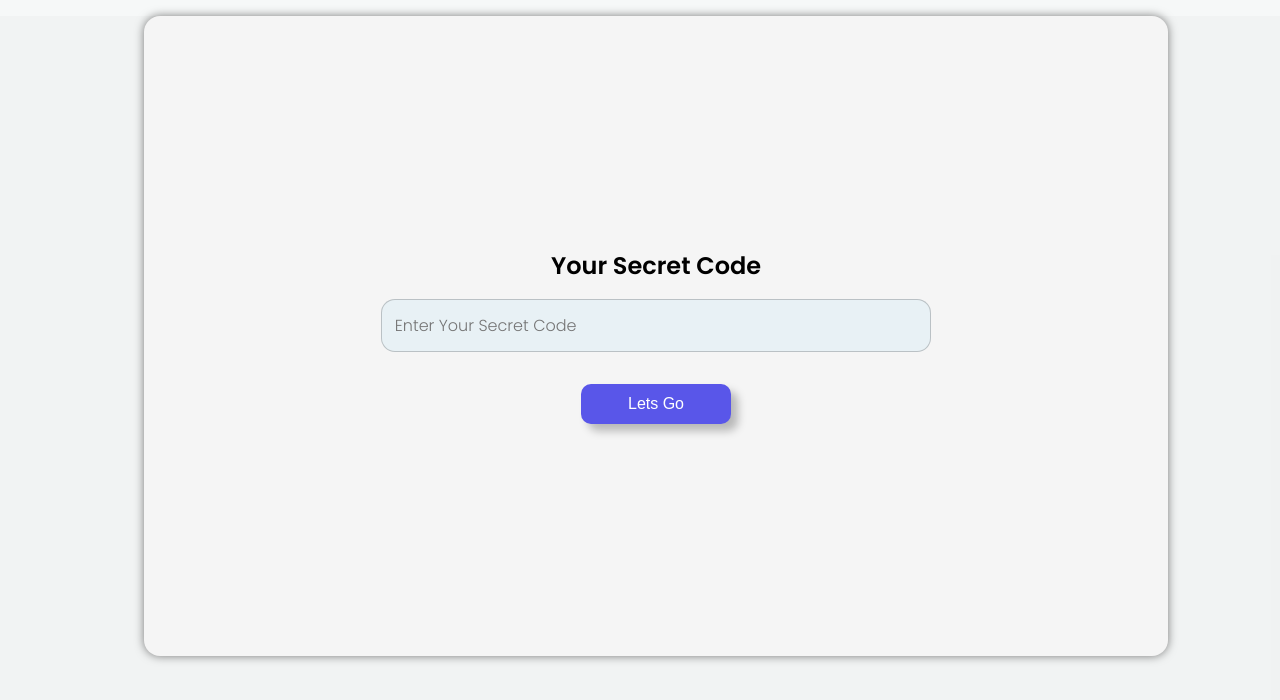
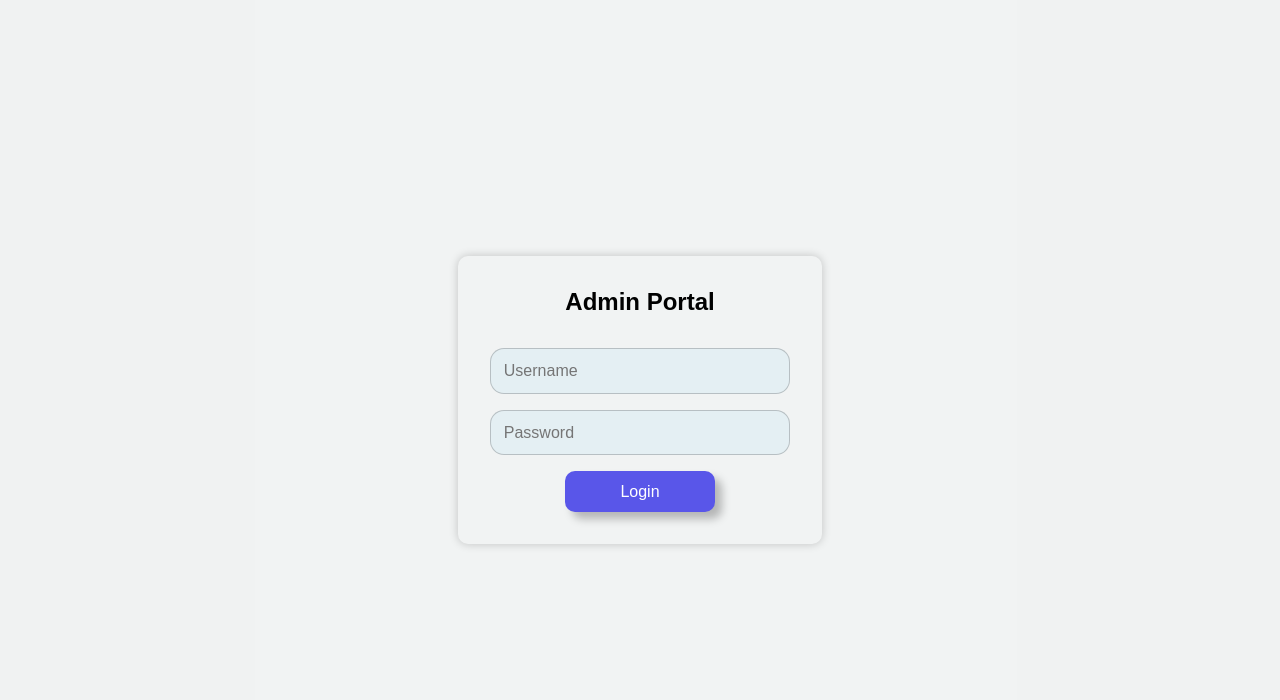
Before and after one commit to santoshyadav-29/LinkedUs-2.0, a React (Vite) app in the folder Frontend/: page /portal in a window 1280 px wide. Shown: the top 700 px of the page. Built offline with nearby package versions, Linux system fonts and the light colour scheme.

Commit message:
SANTOSH:Admin Login Page Added

```diff
--- a/Frontend/src/Admin Pages/Portal.jsx
+++ b/Frontend/src/Admin Pages/Portal.jsx
@@ -1,47 +1,65 @@
-import React from "react";
+import React from 'react'
+import {useState} from 'react'
+import  Navigate  from 'react-router-dom'
 
 export default function Portal() {
-  const [secret, setSecret] = React.useState("");
 
-  const handleSubmit = (e) => {
-    e.preventDefault();
-    if (secret === "1234") {
-      window.location.href = "/JobPosting";
+
+
+  const [username, setUsername] = useState("")
+  const [password, setPassword] = useState("")
+
+
+
+
+  const handleChange = (e) => {
+    if(e.target.type === "text"){
+      setUsername(e.target.value)
     }
-  };
+    else if(e.target.type === "password"){
+      setPassword(e.target.value)
+    }
+  }
+
+  const handleClick = (e) => {
+    e.preventDefault()
+    if(username === "admin" && password === "admin"){
+     Navigate("/ad");
+    }
+    else{
+      alert("Invalid Credentials")
+    }
+  }
+
 
   const style = {
-    display: "flex",
-    flexDirection: "column",
-    justifyContent: "center",
-    alignItems: "center",
-    height: "80vh",
-    width: "100%",
-    backgroundColor: "#f5f5f5",
-    color: "#000",
-    fontSize: "2rem",
-    fontWeight: "bold",
-    textAlign: "center",
-    margin: "1rem",
-    borderRadius: "1rem",
-    boxShadow: "0 0 10px rgba(0,0,0,0.5)",
-  };
+    display:"grid",
+    placeItems:"center",
+    height:"100vh",
+    fontFamily:"sans-serif",
+  }
+  const formStyle = {
+   boxShadow:"0 0 10px 0 rgba(0,0,0,0.2)",
+    padding:"2rem",
+    borderRadius:"10px",
+
+  }
+  const inputStyle = {
+    width:"300px",
+  }
+
+
   return (
-    <div className="layout">
-      <div className="Portal-Page" style={style}>
-        <h1>Your Secret Code</h1>
-        <form action="none">
-          <input
-            type="text"
-            placeholder="Enter Your Secret Code"
-            value={secret}
-            onChange={(e) => setSecret(e.target.value)}
-          />
-          <button type="submit" onClick={handleSubmit}>
-            Lets Go
-          </button>
-        </form>
-      </div>
+    <div style={style}>
+      <form style={formStyle} >
+      <h1>Admin Portal</h1>
+        <input style={inputStyle} type="text" value={username}  onChange={handleChange}placeholder="Username"></input>
+        <input style={inputStyle} type="password" value={password} onChange={handleChange} placeholder="Password"></input>
+        <button type="submit" onClick={handleClick}>Login</button>
+      </form>
+
     </div>
-  );
+
+
+  )
 }
--- a/Frontend/src/Users Pages/jobpage.jsx
+++ b/Frontend/src/Users Pages/jobpage.jsx
@@ -45,6 +45,7 @@ export default function Jobpage() {
           />
           <button type="submit">Search</button>
         </form>
+        <button></button>
       </div>
 
       <h1 style={{ textAlign: "center" }}>Jobs</h1>
```
